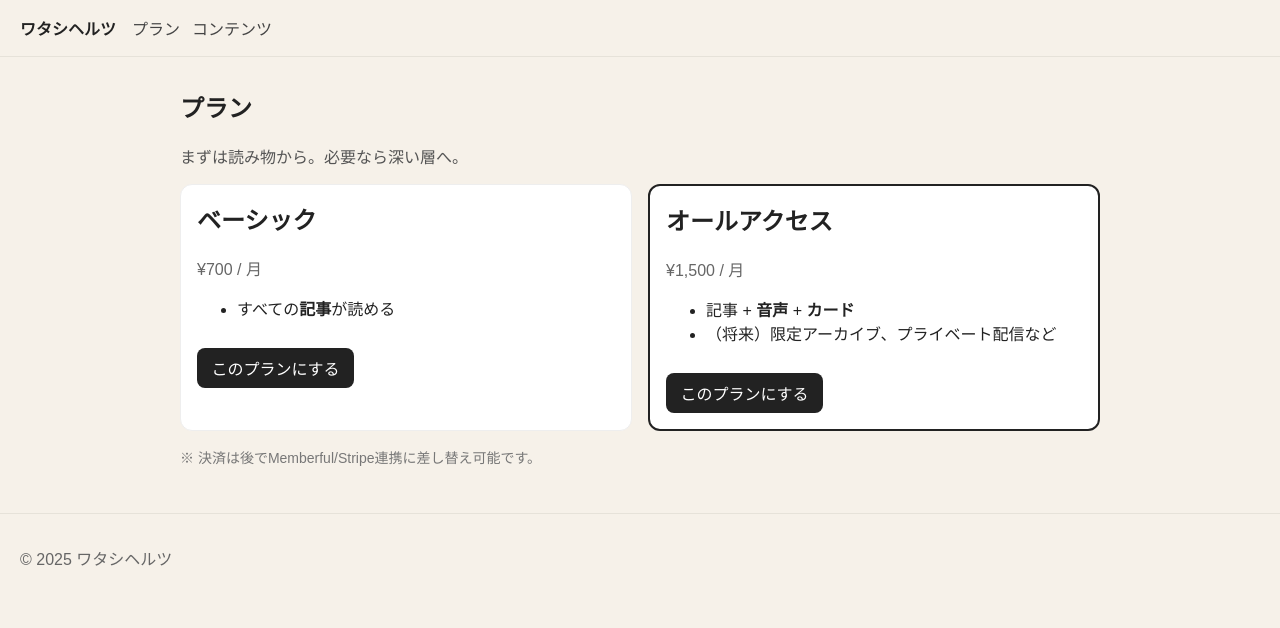
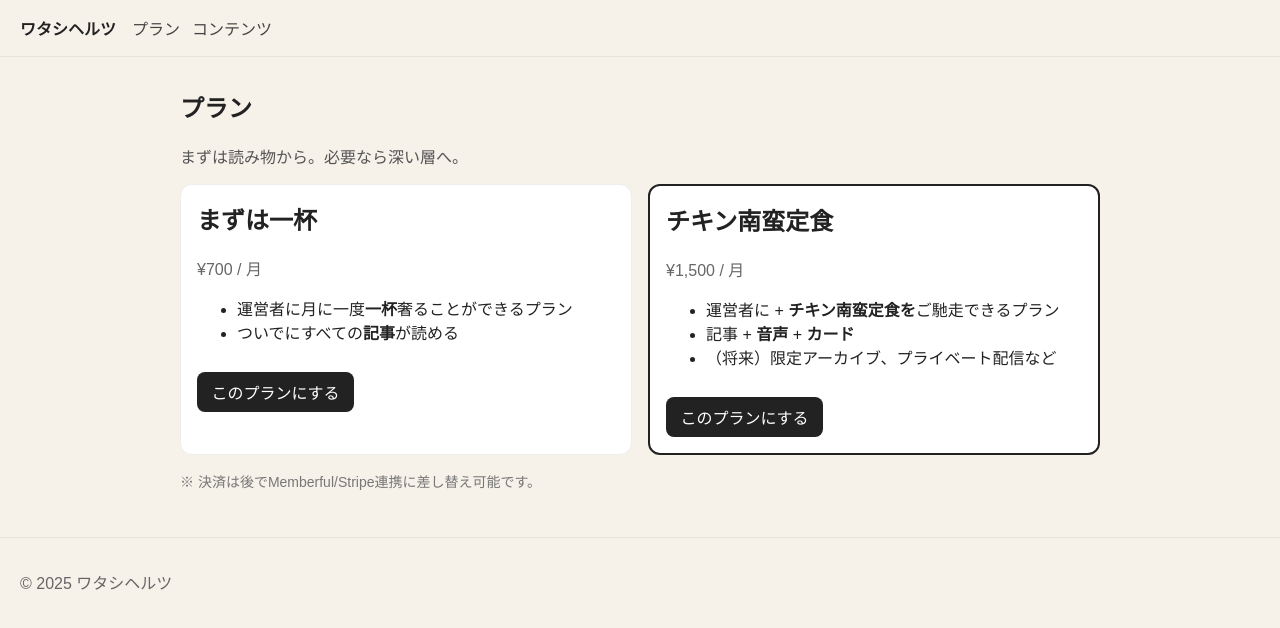
Before and after one commit to hiracoh/watashihertz, a Next.js app: page /plans in a window 1280 px wide. Shown: the top 628 px of the page. Built offline with nearby package versions, Linux system fonts and the light colour scheme; a web font is replaced by a local one.

Commit message:
Update page.js

```diff
--- a/app/plans/page.js
+++ b/app/plans/page.js
@@ -6,19 +6,21 @@ export default function Plans() {
 
       <div style={{ display:'grid', gap:'1rem', gridTemplateColumns:'repeat(auto-fit, minmax(260px, 1fr))', marginTop:'1rem' }}>
         <div style={{ background:'#fff', border:'1px solid #eee', borderRadius:12, padding:'1rem' }}>
-          <h2 style={{ marginTop:0 }}>ベーシック</h2>
+          <h2 style={{ marginTop:0 }}>まずは一杯</h2>
           <p style={{ margin:'0.25rem 0', color:'#666' }}>¥700 / 月</p>
           <ul>
-            <li>すべての<strong>記事</strong>が読める</li>
+  　　　　　 <li>運営者に月に一度<strong>一杯</strong>奢ることができるプラン</li>
+            <li>ついでにすべての<strong>記事</strong>が読める</li>
           </ul>
           <a href="#" style={{ display:'inline-block', marginTop:'0.75rem', padding:'0.5rem 0.9rem',
             borderRadius:8, background:'#222', color:'#fff', textDecoration:'none' }}>このプランにする</a>
         </div>
 
         <div style={{ background:'#fff', border:'2px solid #222', borderRadius:12, padding:'1rem' }}>
-          <h2 style={{ marginTop:0 }}>オールアクセス</h2>
+          <h2 style={{ marginTop:0 }}>チキン南蛮定食</h2>
           <p style={{ margin:'0.25rem 0', color:'#666' }}>¥1,500 / 月</p>
           <ul>
+  　　　　　　<li>運営者に + <strong>チキン南蛮定食を</strong>ご馳走できるプラン</li>
             <li>記事 + <strong>音声</strong> + <strong>カード</strong></li>
             <li>（将来）限定アーカイブ、プライベート配信など</li>
           </ul>
```
